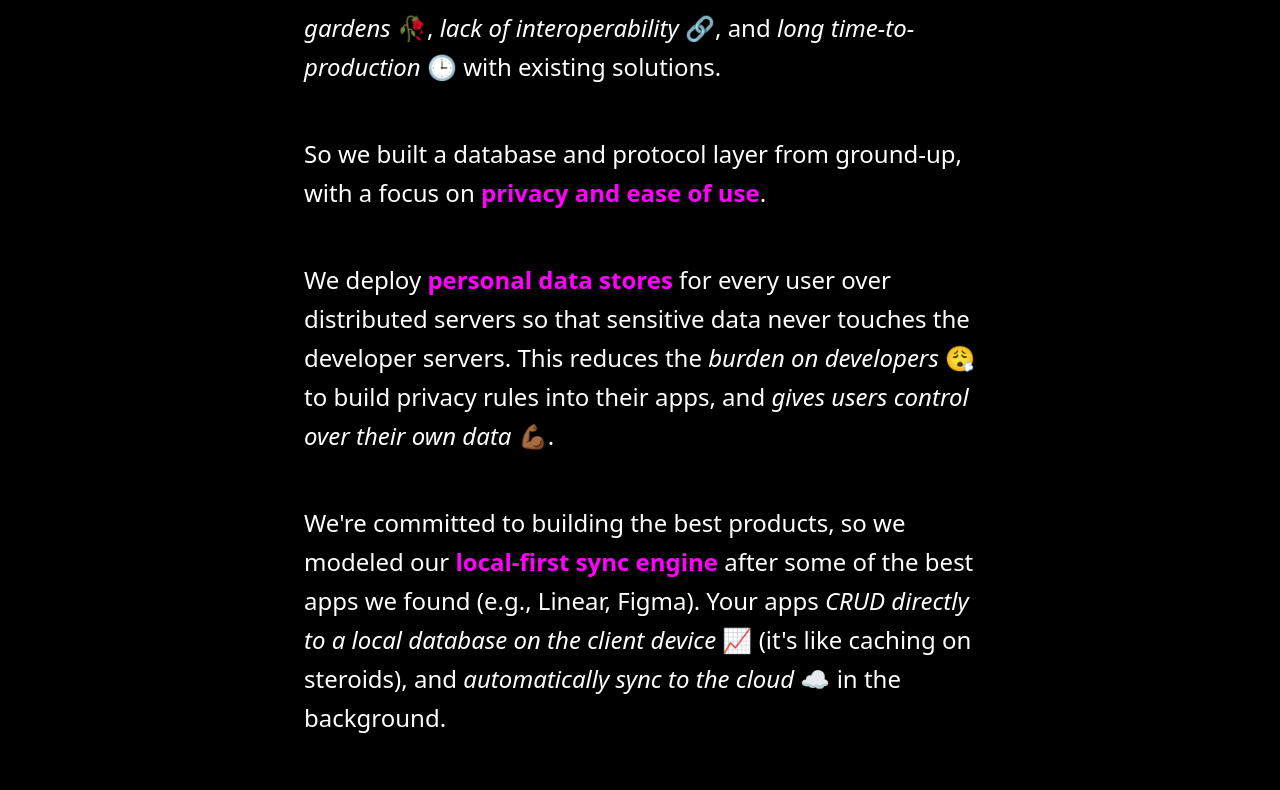
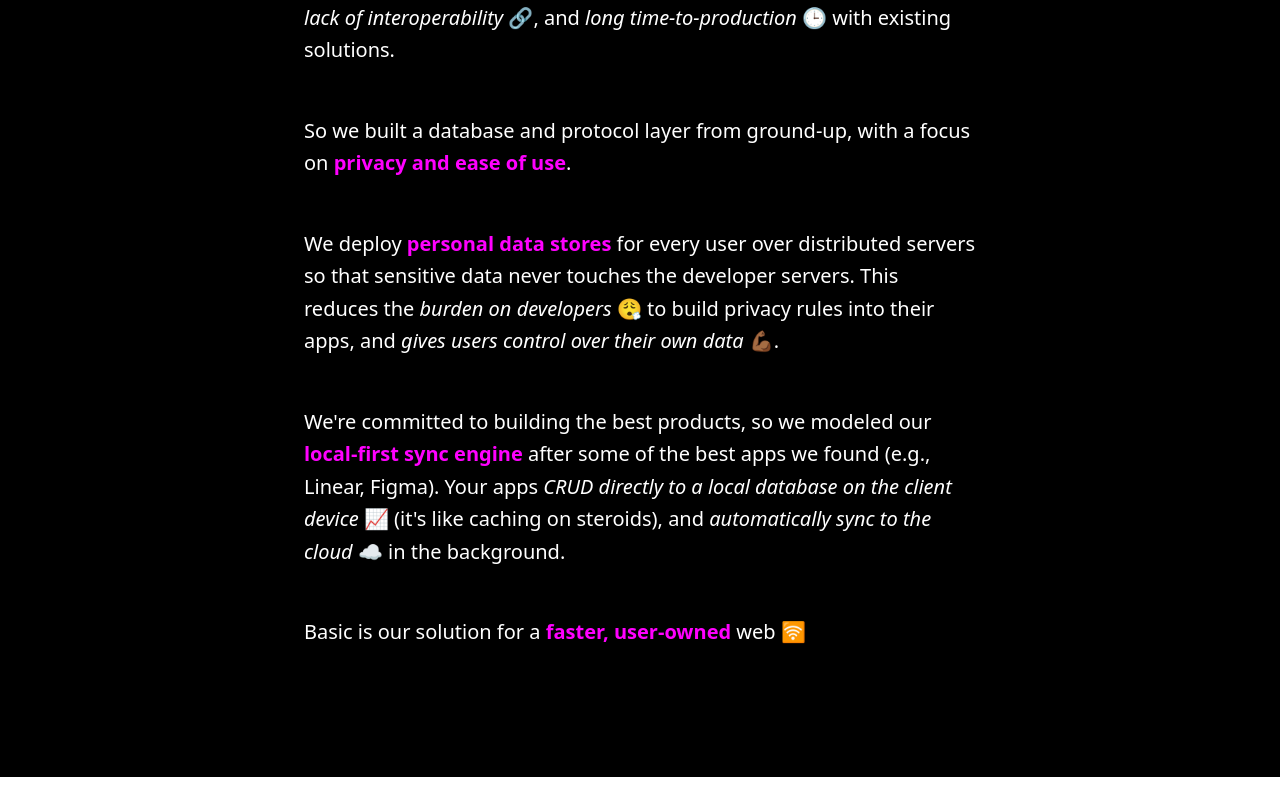
Before and after one commit to basicdb/basic-website, a Next.js app: page / in a window 1280 px wide. Shown: the part 1048-1838 px from the top of the page. Built offline with nearby package versions, Linux system fonts and the light colour scheme.

Commit message:
reduced whybasic font sizing

```diff
--- a/src/pages/index.tsx
+++ b/src/pages/index.tsx
@@ -125,21 +125,21 @@
           The most <strong style={{ color: '#FF00FF' }}>exciting</strong> ✨ way to build for the internet since the 90s.
         </h2>
         <div className="max-w-2xl mx-auto">
-          <p className="text-2xl text-white mb-8 mt-12 leading-relaxed">
+          <p className="text-xl text-white mb-8 mt-12 leading-relaxed">
             We&apos;re <strong style={{ color: '#FF00FF' }}>web enthusiasts</strong> who were frustrated with <i>walled gardens</i> 🥀, <i>lack of interoperability</i> 🔗, and <i>long time-to-production</i> 🕒 with existing solutions.
           </p>
-          <p className="text-2xl text-white mb-8 mt-12 leading-relaxed">
+          <p className="text-xl text-white mb-8 mt-12 leading-relaxed">
             So we built a database and protocol layer from ground-up, with a focus on <strong style={{ color: '#FF00FF' }}>privacy and ease of use</strong>.
           </p>
-          <p className="text-2xl text-white mb-8 mt-12 leading-relaxed">
+          <p className="text-xl text-white mb-8 mt-12 leading-relaxed">
             We deploy <strong style={{ color: '#FF00FF' }}>personal data stores</strong>  for every user over distributed servers so that sensitive data never touches the developer servers.
             This reduces the <i>burden on developers</i> 😮‍💨 to build privacy rules into their apps, and <i>gives users control over their own data</i> 💪🏾.
           </p>
-          <p className="text-2xl text-white mb-8 mt-12 leading-relaxed">
+          <p className="text-xl text-white mb-8 mt-12 leading-relaxed">
             We're committed to building the best products, so we modeled our <strong style={{ color: '#FF00FF' }}>local-first sync engine</strong> after some of the best apps we found (e.g., Linear, Figma).
             Your apps <i>CRUD directly to a local database on the client device</i> 📈 (it's like caching on steroids), and <i>automatically sync to the cloud</i> ☁️ in the background.
           </p>
-          <p className="text-2xl text-white mb-8 mt-12 leading-relaxed">
+          <p className="text-xl text-white mb-8 mt-12 leading-relaxed">
             Basic is our solution for a <strong style={{ color: '#FF00FF' }}>faster, user-owned</strong> web 🛜
           </p>
         </div>
```
